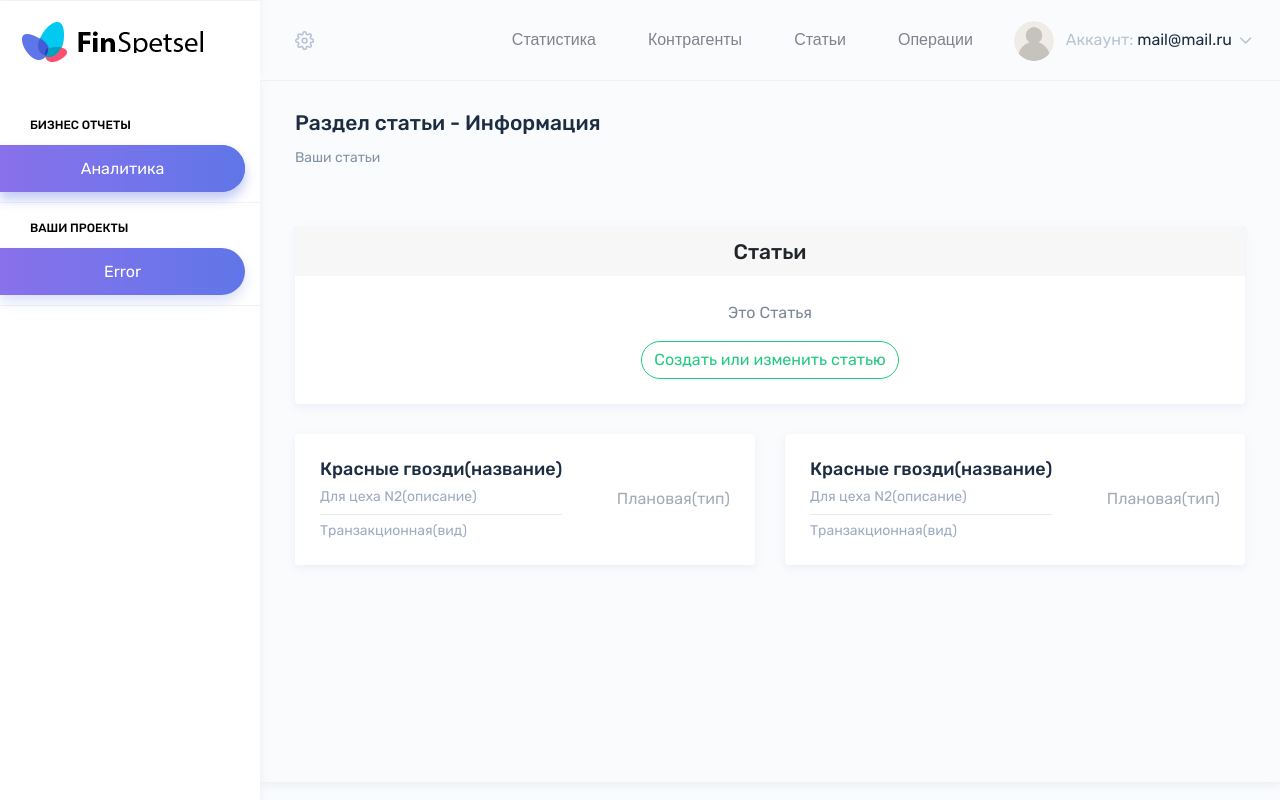
After one commit to MkTverHub/FinsProject, a Spring app: template basicFins/src/main/resources/templates/Fins_Contragents_Add — копия.html in a window 1280 px wide. The commit adds this page. Run offline with Thymeleaf, Linux system fonts and the light colour scheme; the template is opened without the code that fills it, so the values that code supplies are empty; some of the project's set-up classes (security, data sources, template engines, error pages and the like) are left out, and stand-ins take their place.

Commit message:
likimiks

```diff
--- /dev/null
+++ b/basicFins/src/main/resources/templates/Fins_Contragents_Add — копия.html
@@ -0,0 +1,141 @@
+<!DOCTYPE html>
+<html lang="en" xmlns:th="http://www.w3.org/1999/xhtml">
+
+<head>
+    <user_fragment_1 th:replace="fragments\master\fragment_agrigate_master_head.html :: master_head_1"></user_fragment_1>
+    <script src="webapp/js/js_general_functions.js"></script>
+    <title>Fin</title>
+</head>
+
+<body>
+
+<!-- *************************************************************** -->
+<!-- Главная обертка для всего сайта -->
+<!-- *************************************************************** -->
+<div class="vip-wrapper">
+
+    <!-- *************************************************************** -->
+    <!-- Верхнее Меню -->
+    <!-- *************************************************************** -->
+    <header th:replace="fragments\layouts\fragment_agrigate_layouts_header_menu_top.html :: header_fragment_1"></header>
+
+
+
+    <!-- *************************************************************** -->
+    <!-- Левое Меню -->
+    <!-- *************************************************************** -->
+
+    <section th:replace="fragments\layouts\fragment_agrigate_layouts_left_menu_sidebar.html :: left_menu_sidebar_1"></section>
+
+    <!-- *************************************************************** -->
+    <!-- Центральная часть -->
+    <!-- *************************************************************** -->
+
+    <section class="page-wrap">
+        <div class="page-breadcrumb">
+            <div class="row">
+                <div class="col-7 align-self-center">
+                    <h3 class="page-title text-truncate text-dark font-weight-medium mb-1">Раздел статьи - Информация</h3>
+                    <div class="d-flex align-items-center">
+                        <nav aria-label="breadcrumb">
+                            <ol class="breadcrumb mt-2 p-0">
+                                <li class="breadcrumb-item text-muted active" aria-current="page"><a href="#">Ваши статьи</a></li>
+                            </ol>
+                        </nav>
+                    </div>
+                </div>
+            </div>
+        </div>
+
+
+        <div class="container">
+
+                <!-- *************************************************************** -->
+                <!-- Карточка для создания ловов -->
+                <!-- *************************************************************** -->
+                <div class="row">
+                    <div class="col-12">
+                        <div class="card text-center">
+                            <div class="card-header">
+                                <h3 class="card-title mb-0">Статьи</h3>
+                            </div>
+                            <div class="card-body">
+                                <p class="card-text">Это Статья</p>
+                                <form th:action="@{/ContragentsEditor}" method="post">
+                                    <button type="submit" class="btn waves-effect waves-light btn-rounded btn-outline-success">Создать или изменить статью</button>
+                                </form>
+                            </div>
+                        </div>
+                    </div>
+
+                    <!-- Плитки Статьи-->
+                   <div class="col-md-6">
+                        <div class="card">
+                            <div class="card-body">
+                                <div class="d-flex d-lg-flex d-md-block align-items-center">
+                                    <div>
+                                        <h4 class="text-dark mb-2 w-100 text-truncate font-weight-medium">Красные гвозди(название)</h4>
+                                        <h6 class="text-muted font-weight-normal mb-0 w-100 text-truncate">Для цеха N2(описание)
+                                        </h6>
+                                        <div class="dropdown-divider"></div>
+                                        <h6 class="text-muted font-weight-normal mb-0 w-100 text-truncate">Транзакционная(вид)
+                                        </h6>
+                                    </div>
+                                    <div class="ml-auto mt-md-3 mt-lg-0">
+                                        <span class="opacity-7">Плановая(тип)</span>
+                                    </div>
+                                </div>
+                            </div>
+                        </div>
+                    </div>
+                    <div class="col-md-6">
+                        <div class="card">
+                            <div class="card-body">
+                                <div class="d-flex d-lg-flex d-md-block align-items-center">
+                                    <div>
+                                        <h4 class="text-dark mb-2 w-100 text-truncate font-weight-medium">Красные гвозди(название)</h4>
+                                        <h6 class="text-muted font-weight-normal mb-0 w-100 text-truncate">Для цеха N2(описание)
+                                        </h6>
+                                        <div class="dropdown-divider"></div>
+                                        <h6 class="text-muted font-weight-normal mb-0 w-100 text-truncate">Транзакционная(вид)
+                                        </h6>
+                                    </div>
+                                    <div class="ml-auto mt-md-3 mt-lg-0">
+                                        <span class="opacity-7">Плановая(тип)</span>
+                                    </div>
+                                </div>
+                            </div>
+                        </div>
+                    </div>
+
+
+                </div>
+        <!-- *************************************************************** -->
+        <!-- КОНЕЦ ЦЕНТРАЛЬНОГО БЛОКА -->
+        <!-- *************************************************************** -->
+
+        </div>
+
+    </section>
+
+</div>
+
+
+</body>
+
+<!-----------IVRIBIN User Script----------------------------->
+<!--
+    Ajax в внешнем файле, чтобы работал нужно объявлять файл в начале html
+-->
+
+<script type="text/javascript">
+    //Событие загрузки страницы
+    $(document).ready(function(){
+        doAjaxGetUserCache("Contragents");
+    });
+</script>
+
+<!------------FRAMEWORK Script----------------------------->
+<script_fragment  th:replace="fragments\master\fragment_agrigate_master_script.html :: master_script_1"></script_fragment>
+
+</html>
--- a/basicFins/src/main/resources/templates/UserRegConfirm.html
+++ b/basicFins/src/main/resources/templates/UserRegConfirm.html
@@ -12,7 +12,7 @@
     <meta name="author" content="">
     <!-- Favicon icon -->
     <link rel="icon" type="image/png" sizes="16x16" href="webapp/images/favicon.png">
-    <title>Финансовый учет - Подтверждение</title>
+    <title>Финансовый учет - Добро пожаловать</title>
     <!-- Custom CSS -->
     <link href="webapp/css/normalize.css" rel="stylesheet">
     <link href="webapp/css/style.css" rel="stylesheet">
@@ -43,10 +43,10 @@
                             <div class="card-body">
                                 <div class="d-flex d-lg-flex d-md-block align-items-center">
                                     <div>
-                                        <h2 class="text-dark mb-1 w-100 text-truncate font-weight-medium">Добро пожаловать!</h2>
+                                        <h2 class="text-dark mb-2 w-100 text-truncate font-weight-medium">Добро пожаловать!</h2>
                                         <p><span class="opacity-7">Поздравляем вас с успешной регистрацией</span></p>
                                         <p><span class="opacity-7">Для активации аккаунта, пожалуйста, подтвердите регистрацию! Мы выслали Вам письмо на ваш почтовый адрес указанный при регистрации</span></p>
-                                        <p><small class="opacity-7">Если вы не осуществляли регистрацию на нашем сайте, проигнорируйте это письмо. В таком случае аккаунт не будет активирован</small></p>
+                                        <p><span class="opacity-7">Если вы не осуществляли регистрацию на нашем сайте, проигнорируйте это письмо. В таком случае аккаунт не будет активирован</span></p>
                                     </div>
                                 </div>
                                  <div class="d-flex d-lg-flex d-md-block align-items-center mt-4">
```
